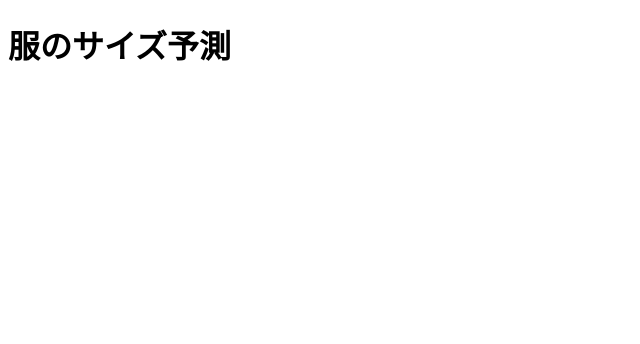
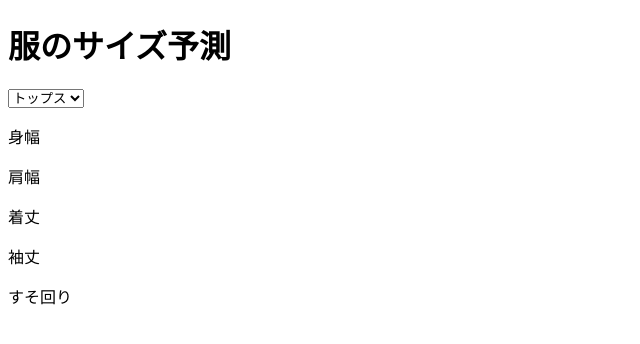
Before and after one commit to Shugo193/fit-predictor, a plain HTML site: page index.html in a window 1280 px wide. Shown: the whole page, without its empty margins (0-640 px from the left). Drawn offline with Linux system fonts and the light colour scheme.

Commit message:
Show measurement points for selected category

```diff
--- a/app.js
+++ b/app.js
@@ -7,8 +7,8 @@ const CATEGORIES = {
       { key: "shoulderWidth", label: "肩幅", type: "width" },
       { key: "bodyLength", label: "着丈", type: "length" },
       { key: "sleeveLength", label: "袖丈", type: "length" },
-            { key: "hemCircumference", label: "すそ回り", type: "width" }
-        ]
+      { key: "hemCircumference", label: "すそ回り", type: "width" },
+    ],
   },
   pants: {
     label: "パンツ",
@@ -18,19 +18,31 @@ const CATEGORIES = {
       { key: "frontRise", label: "股上", type: "length" },
       { key: "inseam", label: "股下", type: "length" },
       { key: "thighCircumference", label: "もも回り", type: "width" },
-            { key: "legOpeningCircumference", label: "すそ回り", type: "width" }
-        ]
-    }
+      { key: "legOpeningCircumference", label: "すそ回り", type: "width" },
+    ],
+  },
 };
 
 const EVALUATION = {
   width: ["きつい", "ややきつい", "ちょうど", "ややゆるい", "ゆるい"],
-    length: ["短い", "やや短い", "ちょうど", "やや長い", "長い"]
+  length: ["短い", "やや短い", "ちょうど", "やや長い", "長い"],
 };
 
-for (const point of CATEGORIES.pants.points) {
-    const type = point.type;
-    const label = point.label;
-    const ev = EVALUATION[type];
-    console.log(`${label}: ${ ev.join("/") }`);
+function displayPoints(points, container) {
+  container.innerHTML = "";
+  for (const point of points) {
+    const { key, label, type } = point;
+    const p = document.createElement("p");
+    p.textContent = label;
+    container.appendChild(p);
   }
+}
+
+const container = document.querySelector("#points");
+const select = document.querySelector("#category");
+
+displayPoints(CATEGORIES[select.value].points, container);
+
+select.addEventListener("change", () => {
+  displayPoints(CATEGORIES[select.value].points, container);
+});
--- a/index.html
+++ b/index.html
@@ -8,7 +8,15 @@
 
 <body>
     <h1>服のサイズ予測</h1>
+
+    <select id="category">
+        <option value="tops">トップス</option>
+        <option value="pants">パンツ</option>
+    </select>
+    <div id=points></div>
     <script src="app.js"></script>
+
+
 </body>
 
 </html>
```
Lines whose indentation alone changed are shown as unchanged.
